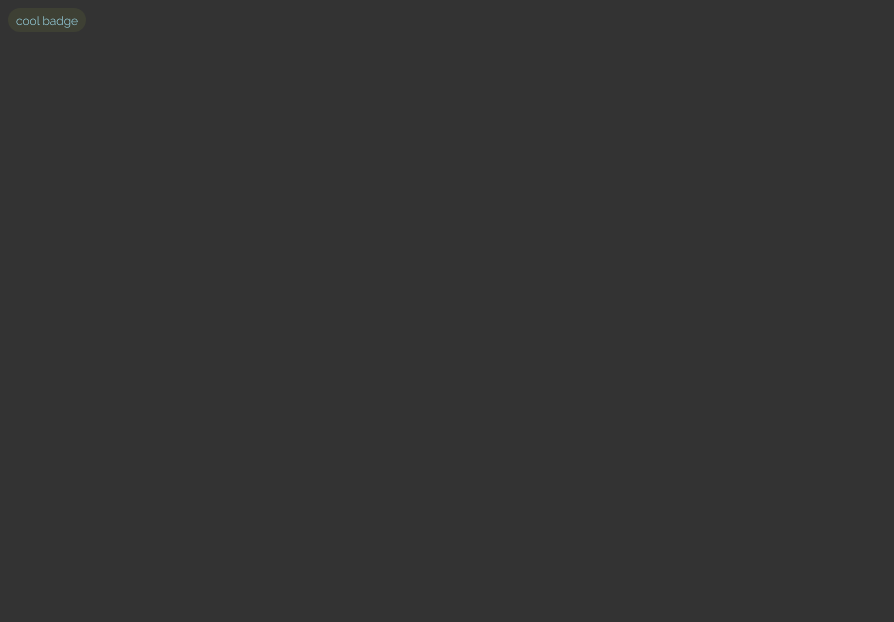
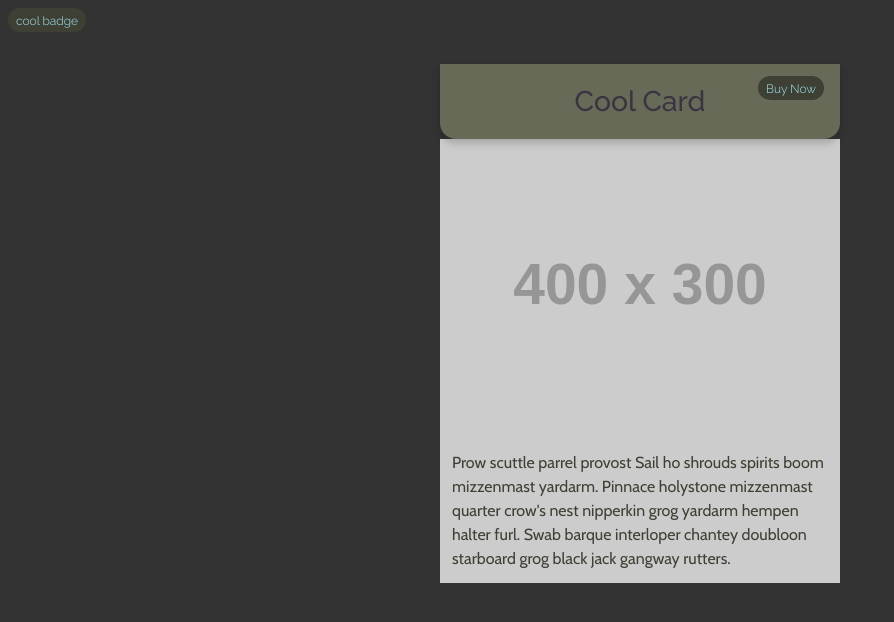
Before and after one commit to waynestedman/react-what-ever, a React (Vite) app: page / in a window 1280 px wide. Shown: the top 622 px of the page, without its empty margins (0-894 px from the left). Built offline with nearby package versions, Linux system fonts and the light colour scheme.

Commit message:
add a card

```diff
--- a/src/App.jsx
+++ b/src/App.jsx
@@ -1,14 +1,14 @@
 // app.jsx
 
+import Card from './components/Card';
 import Badge from './components/Badge';
 
 function App() {
 
   return (
     <>
-      <Badge
-        text = 'cool badge'
-      />
+      <Badge text = 'cool badge' />
+      <Card />
     </>
   )
 }
--- a/src/components/Badge.jsx
+++ b/src/components/Badge.jsx
@@ -2,10 +2,10 @@
 
 import styles from './badge.module.css';
 
-function Badge({ text }) {
+function Badge({ text, className }) {
 
   return (
-    <div className={styles.badge}>
+    <div className={`${styles.badge} ${className || ''}`}>
       <span className={styles.badgeText}>{text}</span>
     </div>
   );
--- /dev/null
+++ b/src/components/Card.jsx
@@ -0,0 +1,22 @@
+// card component
+
+import Badge from './Badge'
+import styles from './card.module.css';
+
+function Card () {
+
+  return (
+    <div className={styles.card}>
+      <div className={styles.cardHeader}>
+        <Badge text='Buy Now' className={styles.cardBadge} />
+        <h4 className={styles.cardTitle}>Cool Card</h4>
+      </div>
+      <img src="https://placehold.co/400x300" alt="placeholder image" />
+      <div className={styles.cardBody}>
+        <p>Prow scuttle parrel provost Sail ho shrouds spirits boom mizzenmast yardarm. Pinnace holystone mizzenmast quarter crow's nest nipperkin grog yardarm hempen halter furl. Swab barque interloper chantey doubloon starboard grog black jack gangway rutters.</p>
+      </div>
+    </div>
+  )
+};
+
+export default Card;
--- /dev/null
+++ b/src/components/card.module.css
@@ -0,0 +1,37 @@
+/* card onlt styles */
+
+.card {
+  display: flex;
+  flex-direction: column;
+  justify-content: flex-start;
+  max-width: 400px;
+  margin-top: 2rem;
+  margin-inline: auto;
+}
+
+.cardHeader {
+  position: relative;
+  background-color: var(--green-medium);
+  /* max-height: 80px; */
+  padding-block: 1rem;
+  border-bottom-left-radius: 16px;
+  border-bottom-right-radius: 16px;
+  box-shadow: var(--box-shadow);
+
+  .cardBadge {
+    position: absolute;
+    top: 4px;
+    right: 8px;
+  }
+
+  .cardTitle {
+    text-align: center;
+    color: var(--complimentary-purple-dark);
+  }
+}
+
+.cardBody {
+  padding: 0.75rem;
+  background-color: var(--gray-medium);
+  color: var(--primary-green);
+}
```
